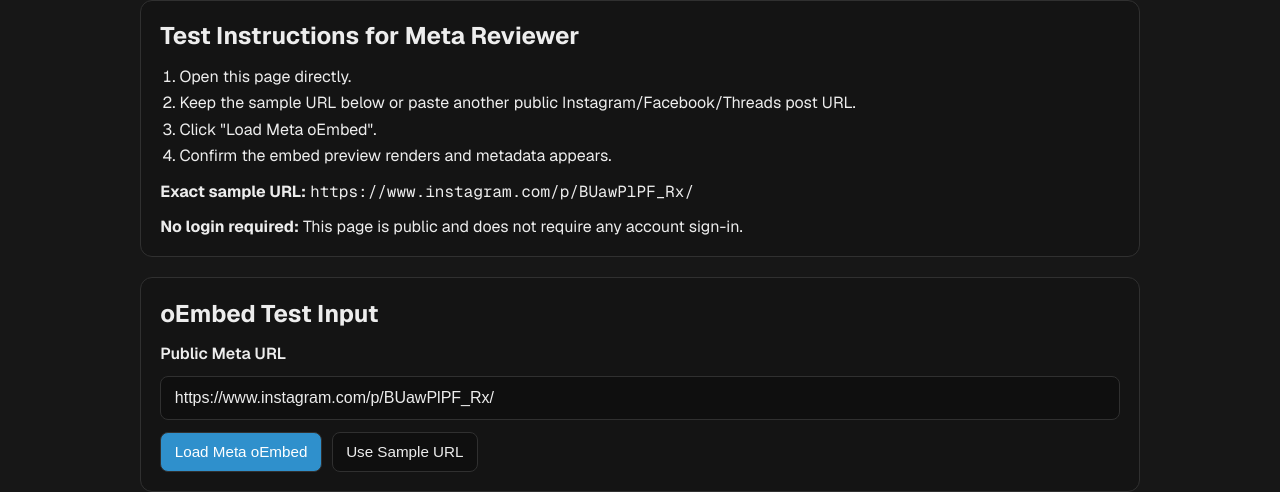
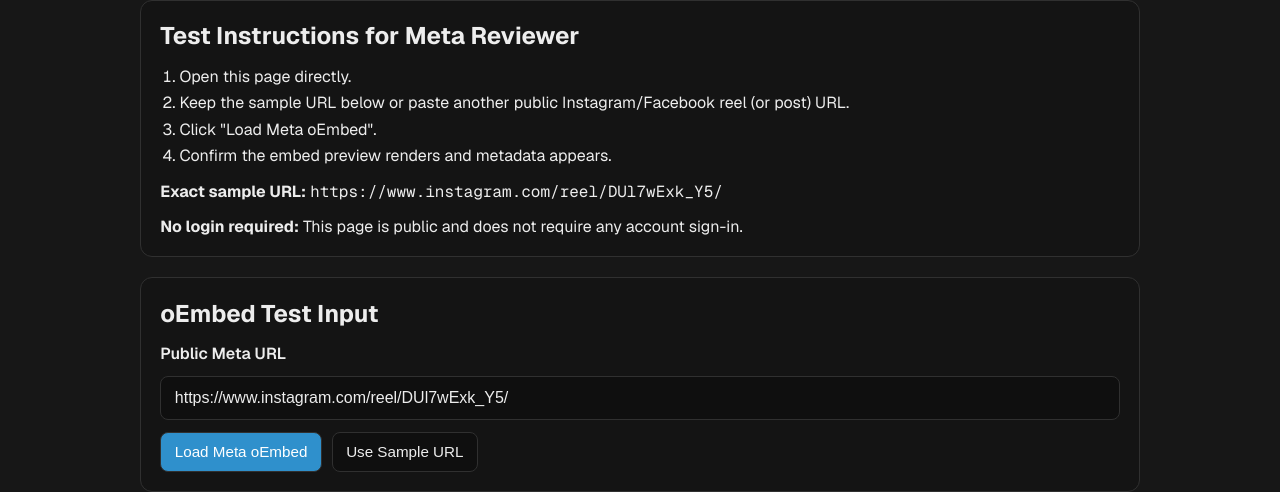
Before and after one commit to williamsaether/bysaether.com, a Next.js app: page /recigrab/oembed-demo in a window 1280 px wide. Shown: the part 292-784 px from the top of the page. Built offline with nearby package versions, Linux system fonts and the light colour scheme.

Commit message:
fix: update sample URL and instructions for Instagram oEmbed demo

```diff
--- a/app/recigrab/oembed-demo/page.tsx
+++ b/app/recigrab/oembed-demo/page.tsx
@@ -3,7 +3,7 @@
 import { FormEvent, useMemo, useState } from "react";
 import styles from "./oembed-demo.module.css";
 
-const SAMPLE_URL = "https://www.instagram.com/p/BUawPlPF_Rx/";
+const SAMPLE_URL = "https://www.instagram.com/reel/DUl7wExk_Y5/";
 
 type OEmbedSuccess = {
   success: true;
@@ -113,7 +113,7 @@
           <h2>Test Instructions for Meta Reviewer</h2>
           <ol>
             <li>Open this page directly.</li>
-            <li>Keep the sample URL below or paste another public Instagram/Facebook/Threads post URL.</li>
+            <li>Keep the sample URL below or paste another public Instagram/Facebook reel (or post) URL.</li>
             <li>Click &quot;Load Meta oEmbed&quot;.</li>
             <li>Confirm the embed preview renders and metadata appears.</li>
           </ol>
```
